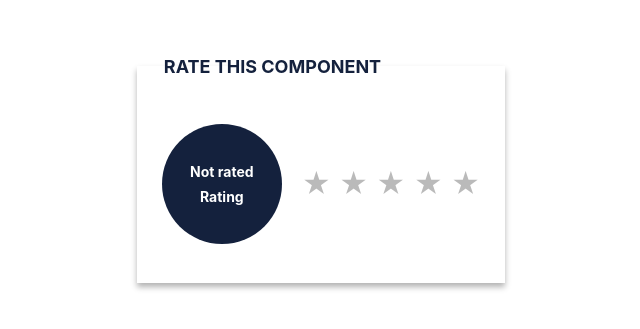
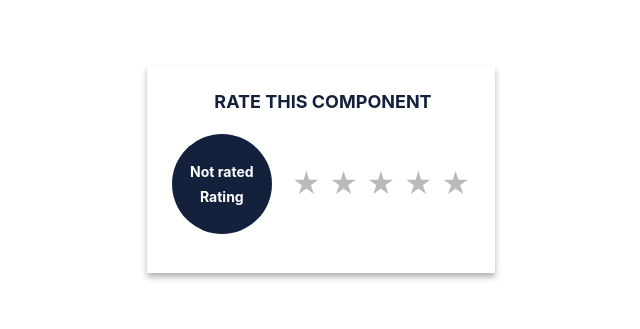
Before and after one commit to NoroffFEU/component-library-aug25pt, a plain HTML site: page components/ratings/mtfjell/index.html in a window 1280 px wide. Shown: the part 239-568 px from the top of the page, without its empty margins (319-959 px from the left). Drawn offline with Linux system fonts and the light colour scheme.

Commit message:
styling, responsive layout, accessibility

```diff
--- a/components/ratings/mtfjell/style.css
+++ b/components/ratings/mtfjell/style.css
@@ -41,6 +41,9 @@ body {
   color: var(--color-blue);
   margin-bottom: 8px;
   text-transform: uppercase;
+  float: left;
+  width: 100%;
+  text-align: center;
 }
 
 .star-label {
@@ -48,9 +51,10 @@ body {
   color: var(--color-accent);
 }
 
-.star-label:focus-visible {
+.rating-input:focus-visible + .star-label {
   color: var(--color-orange);
   transform: scale(1.2);
+  outline: 2px solid var(--color-orange);
 }
 
 .rating-input:checked + .star-label,
@@ -81,8 +85,17 @@ body {
 
 .rating-content {
   display: flex;
-  flex-direction: row;
+  flex-direction: column;
+  align-items: center;
   gap: 20px;
+}
+
+@media (min-width: 450px) {
+  .rating-content {
+    display: flex;
+    flex-direction: row;
+    gap: 20px;
+  }
 }
 
 .rating-result {
@@ -92,7 +105,6 @@ body {
   justify-content: center;
   gap: 8px;
   background: var(--color-blue);
-  padding: 10px;
   border-radius: 50%;
   width: 100px;
   height: 100px;
```
